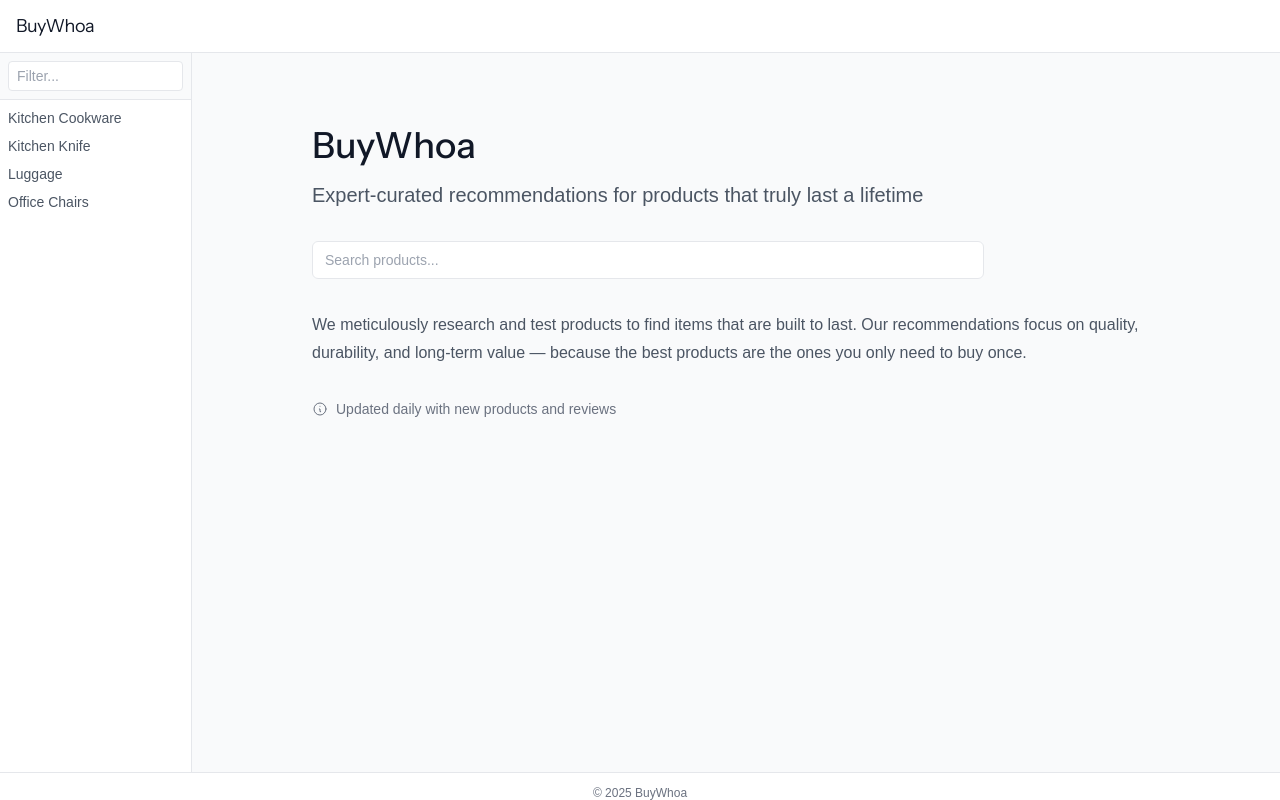
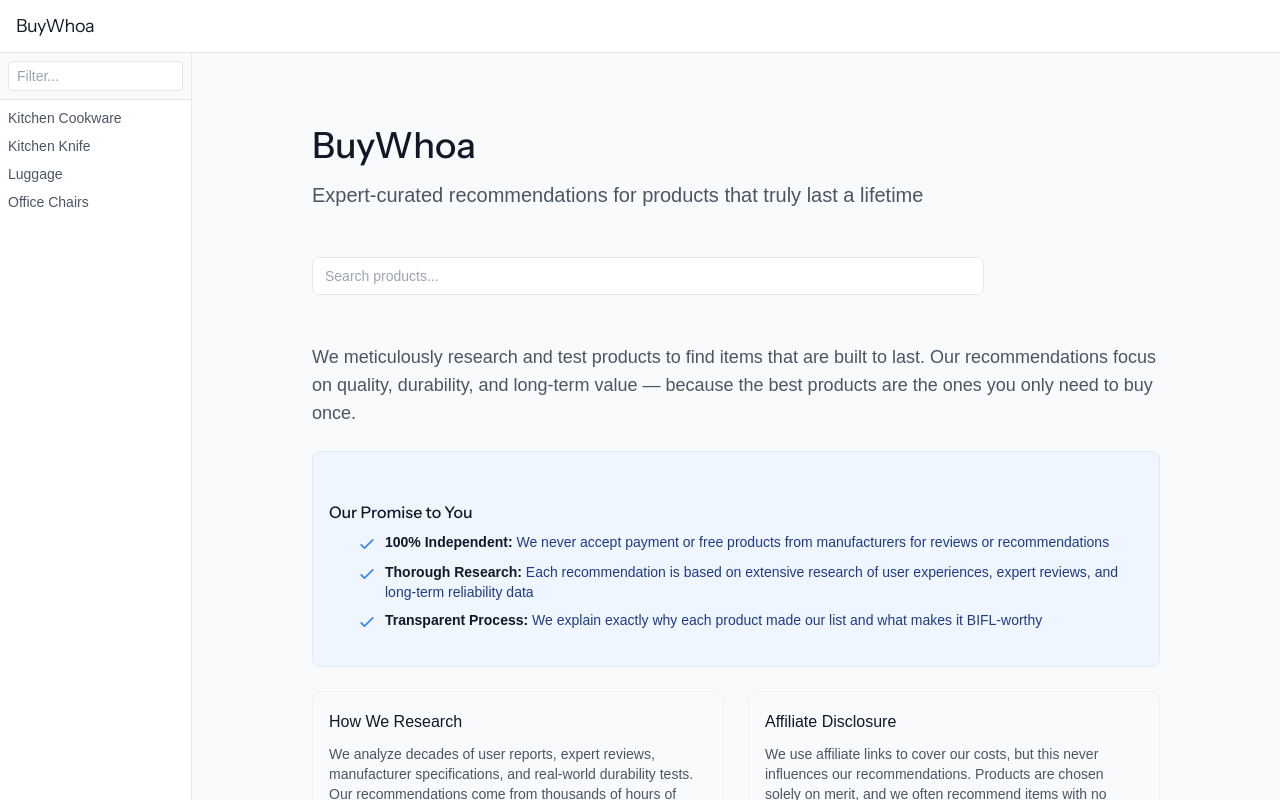
Before and after one commit to SparkyWoo/bifl, a Next.js app: page / in a window 1280 px wide. Shown: the top 800 px of the page. Built offline with nearby package versions, Linux system fonts and the light colour scheme.

Commit message:
homepage fix

```diff
--- a/app/page.tsx
+++ b/app/page.tsx
@@ -7,7 +7,8 @@ export default async function HomePage() {
 
   return (
     <div className="max-w-4xl mx-auto px-6 py-12">
-      <div className="space-y-8">
+      <div className="space-y-12">
+        {/* Hero Section */}
         <div className="space-y-4">
           <h1 className="text-4xl font-display font-medium text-gray-900">
             BuyWhoa
@@ -17,18 +18,70 @@ export default async function HomePage() {
           </p>
         </div>
 
+        {/* Search */}
         <div className="max-w-2xl">
           <SearchBox categories={categories} />
         </div>
 
-        <div className="prose text-gray-600">
-          <p>
+        {/* Main Content */}
+        <div className="prose text-gray-600 space-y-6">
+          <p className="lead text-lg">
             We meticulously research and test products to find items that are built to last.
             Our recommendations focus on quality, durability, and long-term value — because
             the best products are the ones you only need to buy once.
           </p>
+
+          <div className="bg-blue-50 border border-blue-100 rounded-lg p-4 text-sm text-blue-900">
+            <h2 className="text-base font-medium mb-2">Our Promise to You</h2>
+            <ul className="space-y-2">
+              <li className="flex items-start">
+                <svg className="w-5 h-5 text-blue-500 mt-0.5 mr-2 shrink-0" fill="none" stroke="currentColor" viewBox="0 0 24 24">
+                  <path strokeLinecap="round" strokeLinejoin="round" strokeWidth={2} d="M5 13l4 4L19 7" />
+                </svg>
+                <span>
+                  <strong>100% Independent:</strong> We never accept payment or free products from manufacturers for reviews or recommendations
+                </span>
+              </li>
+              <li className="flex items-start">
+                <svg className="w-5 h-5 text-blue-500 mt-0.5 mr-2 shrink-0" fill="none" stroke="currentColor" viewBox="0 0 24 24">
+                  <path strokeLinecap="round" strokeLinejoin="round" strokeWidth={2} d="M5 13l4 4L19 7" />
+                </svg>
+                <span>
+                  <strong>Thorough Research:</strong> Each recommendation is based on extensive research of user experiences, expert reviews, and long-term reliability data
+                </span>
+              </li>
+              <li className="flex items-start">
+                <svg className="w-5 h-5 text-blue-500 mt-0.5 mr-2 shrink-0" fill="none" stroke="currentColor" viewBox="0 0 24 24">
+                  <path strokeLinecap="round" strokeLinejoin="round" strokeWidth={2} d="M5 13l4 4L19 7" />
+                </svg>
+                <span>
+                  <strong>Transparent Process:</strong> We explain exactly why each product made our list and what makes it BIFL-worthy
+                </span>
+              </li>
+            </ul>
+          </div>
+
+          <div className="grid grid-cols-1 md:grid-cols-2 gap-6 not-prose">
+            <div className="bg-gray-50 border border-gray-100 rounded-lg p-4">
+              <h3 className="font-medium text-gray-900 mb-2">How We Research</h3>
+              <p className="text-sm text-gray-600">
+                We analyze decades of user reports, expert reviews, manufacturer specifications,
+                and real-world durability tests. Our recommendations come from thousands of hours
+                of research and community feedback.
+              </p>
+            </div>
+            <div className="bg-gray-50 border border-gray-100 rounded-lg p-4">
+              <h3 className="font-medium text-gray-900 mb-2">Affiliate Disclosure</h3>
+              <p className="text-sm text-gray-600">
+                We use affiliate links to cover our costs, but this never influences our
+                recommendations. Products are chosen solely on merit, and we often recommend
+                items with no affiliate programs.
+              </p>
+            </div>
+          </div>
         </div>
 
+        {/* Update Info */}
         <div className="text-sm text-gray-500 flex items-center space-x-2">
           <svg className="w-4 h-4" fill="none" stroke="currentColor" viewBox="0 0 24 24">
             <path strokeLinecap="round" strokeLinejoin="round" strokeWidth={1.5} d="M13 16h-1v-4h-1m1-4h.01M21 12a9 9 0 11-18 0 9 9 0 0118 0z" />
```
